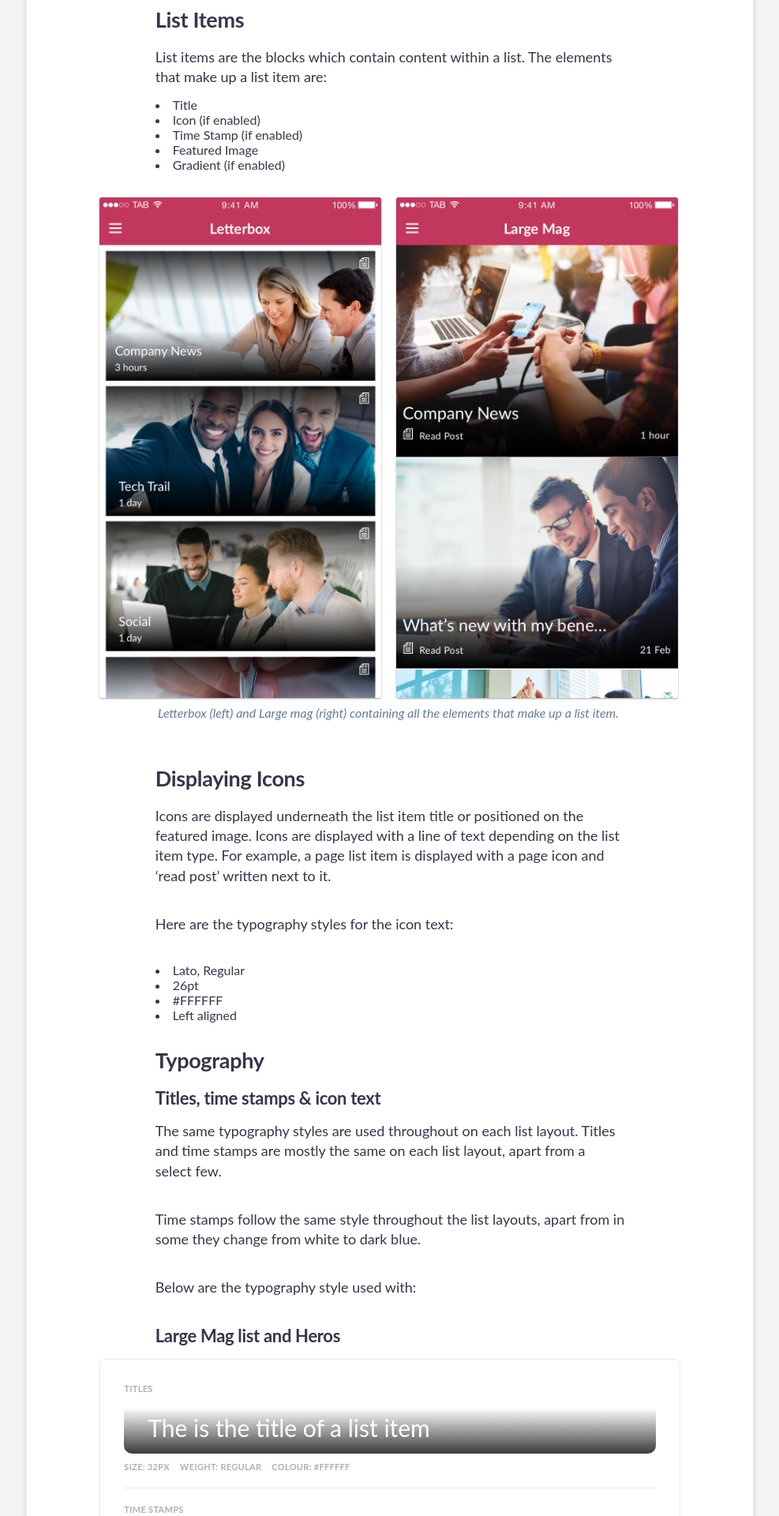
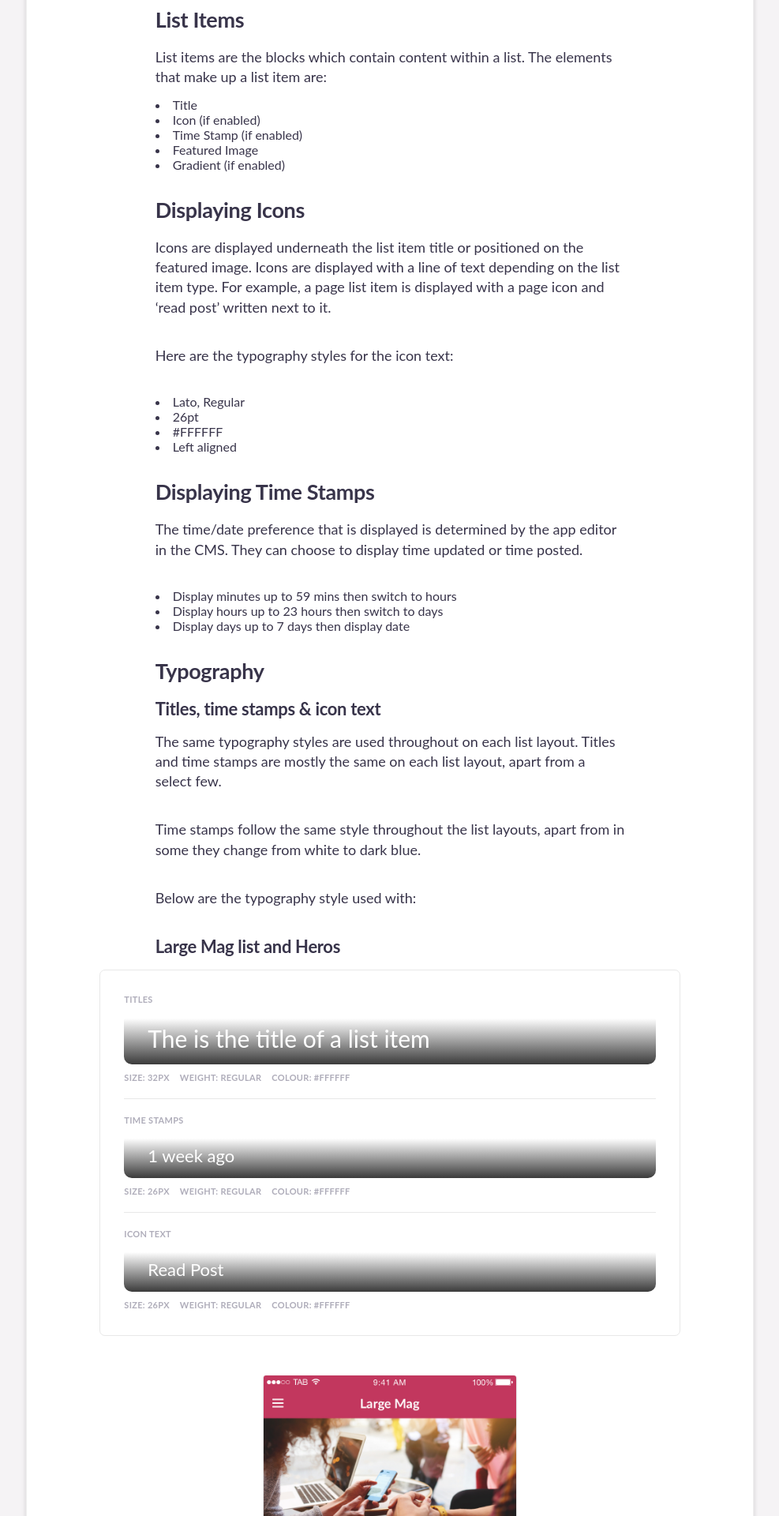
Before and after one commit to TheAppBuilderTeam/tab-pattern-library, a Jekyll site: the page built from native/list-layouts/index.html, in a window 1280 px wide. Shown: the part 687-2607 px from the top of the page at 79% size, without its empty margins (261-1248 px from the left). Built offline with Jekyll 4.4.1, drawn with Linux system fonts in a browser that asks for light colours; some web fonts are replaced; some of the changed text lies outside the part shown.

Commit message:
Loada stuff on list layouts

```diff
--- a/_sass/native/_native_list-layouts.scss
+++ b/_sass/native/_native_list-layouts.scss
@@ -17,7 +17,7 @@
 }
 
 .large-img {
-    max-width: 500px;
+    max-width: 400px;
 }
 
 /* typography tables
--- a/native/list-layouts/index.html
+++ b/native/list-layouts/index.html
@@ -39,13 +39,13 @@
 <!------<div class="imageContainer">
 	<img src="{{ site.baseurl }}/assets/images/native/letterbox-full.jpg" alt="Example of List items" /img>
     <p class="caption">List items within the letterbox list layout</p>
-</div>-------->
-
+</div>
 <div class="imageContainer imageContainer--two padding__50">
 	<img src="{{ site.baseurl }}/assets/images/native/letterbox-full.jpg" alt="" /img>
 	<img src="{{ site.baseurl }}/assets/images/native/large-mag-full.jpg" alt="T" class="last" /img>
 	<p class="caption">Letterbox (left) and Large mag (right) containing all the elements that make up a list item.</p>
 </div>
+--------------->
 
 <h2>Displaying Icons
 </h2>
@@ -59,6 +59,16 @@
 <li>Left aligned</li>
 </ul>
 
+<h2>Displaying Time Stamps
+</h2>
+<div>
+<p>The time/date preference that is displayed is determined by the app editor in the CMS. They can choose to display time updated or time posted.</p>
+<ul class="list-items">
+<li>Display minutes up to 59 mins then switch to hours</li>
+<li>Display hours up to 23 hours then switch to days</li>
+<li>Display days up to 7 days then display date</li>
+</ul>
+</div>
 <h2>Typography</h2>
 
 <h3>Titles, time stamps &amp; icon text</h3>
@@ -67,6 +77,8 @@
 <p>Time stamps follow the same style throughout the list layouts, apart from in some they change from white to dark blue.</p>
 
 <p>Below are the typography style used with: </p>
+
+<!---------------- LARGE MAG & HEROS ----------------->
 
 <h3>Large Mag list and Heros</h3>
 
@@ -103,6 +115,7 @@
 	<img src="{{ site.baseurl }}/assets/images/native/large-mag-full.jpg" alt="T" class="last" /img>
 	<p class="caption">Large mag typography.</p>
 </div>
+<!---------------- SMALL LIST, MEDIUM LIST, FEED LIST, & 2 COLUMN ----------------->
 <h3>Small List, Medium List, Feed List &amp; 2 Column</h3>
 
 <ul class="main__content__block styling__block padding__100 widerThanText margin__50"  markdown="0">
@@ -127,6 +140,51 @@
 </ul>
 <div class="imageContainer imageContainer--two padding__50">
 	<img src="{{ site.baseurl }}/assets/images/native/small-list-full.jpg" alt="" /img>
-	<img src="{{ site.baseurl }}/assets/images/native/feed-list-full.jpg" alt="T" class="last" /img>
-	<p class="caption">Small List (left) and Feed List (right) containing all the elements that make up a list item.</p>
+	<img src="{{ site.baseurl }}/assets/images/native/medium-list-full.jpg" alt="T" class="last" /img>
+    <p class="caption">Small List (left) and Medium List (right) containing all the elements that make up a list item.</p>
 </div>
+<div class="imageContainer imageContainer--two padding__50">
+	<img src="{{ site.baseurl }}/assets/images/native/feed-list-full.jpg" alt="" /img>
+	<img src="{{ site.baseurl }}/assets/images/native/2-column-list-full.jpg" alt="T" class="last" /img>
+    <p class="caption">Feed List (left) and 2 Column List (right) containing all the elements that make up a list item.</p>
+</div>
+<!---------------- SMALL MAG & LETTERBOX ----------------->
+<h3>Small Mag &amp; Letterbox </h3>
+
+<ul class="main__content__block styling__block padding__100 widerThanText margin__50"  markdown="0">
+	<li class="type__block">
+		<div class="paragraph--meta paragraph--meta--top ">Titles</div>
+		<div class="nativeText--heading1">The is the title of a list item</div>
+		<div class="paragraph--meta paragraph--meta--bottom">
+			<span>Size: 32px</span>
+			<span>Weight: Regular</span>
+			<span>Colour: #FFFFFF</span>
+		</div>
+	</li>
+	<li class="type__block">
+		<div class="paragraph--meta paragraph--meta--top">Time Stamps</div>
+		<div class="nativeText--heading2">1 week ago</div>
+		<div class="paragraph--meta paragraph--meta--bottom">
+			<span>Size: 24px</span>
+			<span>Weight: Regular</span>
+			<span>Colour: #FFFFFF</span>
+		</div>
+    </li>
+</ul>
+<div class="imageContainer imageContainer--two padding__50">
+	<img src="{{ site.baseurl }}/assets/images/native/small-mag-full.jpg" alt="" /img>
+	<img src="{{ site.baseurl }}/assets/images/native/letterbox-full.jpg" alt="T" class="last" /img>
+	<p class="caption">Small Mag (left) and Letterbox (right) containing all the elements that make up a list item.</p>
+</div>
+
+
+<!----------- INDIVIDUAL LIST LAYOUTS ------------------------------------->
+
+
+<h1>List Layouts Specifics</h1>
+
+<h2>Large Mag</h2>
+
+<h2>Introduction</h2>
+
+<p>Large Mag presents list items one per row and is best suited to lists that have good quality imagery as this list is very visual.</p>
```
Also changed, not shown: assets/images/native/2-column-list-full.jpg (added), assets/images/native/medium-list-full.jpg (added), assets/images/native/small-mag-full.jpg (added).
